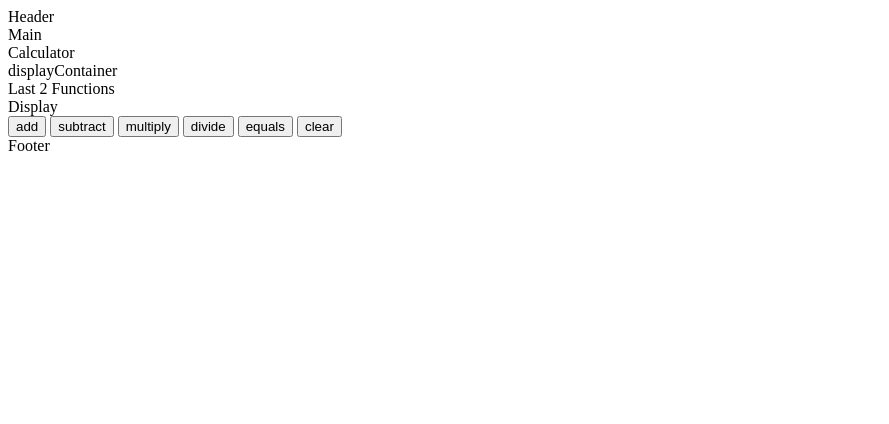
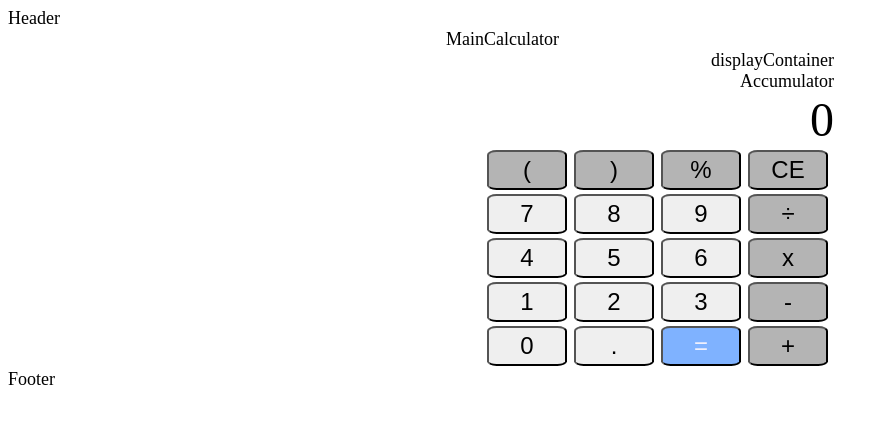
Before and after one commit to glennderry530/Calculator, a plain HTML site: page index.html in a window 1280 px wide. Shown: the whole page, without its empty margins (0-889 px from the left). Drawn offline with Linux system fonts and the light colour scheme.

Commit message:
Tables for buttons and js displayValue for  input

```diff
--- a/index.html
+++ b/index.html
@@ -13,18 +13,41 @@
     <div id="main">Main
         <div id="calculator">Calculator
             <div id="displayContainer" class="LCD">displayContainer
-                <div id="l2f">Last 2 Functions</div>
-                <div id="display">Display</div>
+                <div id="accum">Accumulator</div>
+                <div id="display"></div>
             </div>
-            <button id="add" class="operator">add</button>
-            <button id="subtract" class="operator">subtract</button>
-            <button id="multiply" class="operator">multiply</button>
-            <button id="divide" class="operator">divide</button>
-            <button id="equals" class="operator">equals</button>
-            <button id="clear" class="operator">clear</button>
-
-
-
+            <table class ="interface">
+                <tr>
+                    <td><button id="leftParenthesis" class="operator">(</button></td>
+                    <td><button id="rightParenthesis" class="operator">)</button></td>
+                    <td><button id="percentSign" class="operator">%</button></td>
+                    <td><button id="clearEntry" class="operator">CE</button></td>
+                </tr>
+                <tr>
+                    <td><button id="seven" class="numb">7</button></td>
+                    <td><button id="eight" class="numb">8</button></td>
+                    <td><button id="nine" class="numb">9</button></td>
+                    <td><button id="divideSign" class="operator">÷</button></td>
+                </tr>
+                <tr>
+                    <td><button id="four" class="numb">4</button></td>
+                    <td><button id="five" class="numb">5</button></td>
+                    <td><button id="six" class="numb">6</button></td>
+                    <td><button id="multiplySign" class="operator">x</button></td>
+                </tr>
+                <tr>
+                    <td><button id="one" class="numb">1</button></td>
+                    <td><button id="two" class="numb">2</button></td>
+                    <td><button id="three" class="numb">3</button></td>
+                    <td><button id="minusSign" class="operator">-</button></td>
+                </tr>
+                <tr>
+                    <td><button id="zero" class="numb">0</button></td>
+                    <td><button id="decimalPoint" class="numb">.</button></td>
+                    <td><button id="equals" class="equals">=</button></td>
+                    <td><button id="plusSign" class="operator">+</button></td>
+                </tr>
+            </table>
         </div>
     </div>
     <div id="footer">Footer</div>
--- a/javascript.js
+++ b/javascript.js
@@ -0,0 +1,86 @@
+const DEFAULT_DISPLAYVALUE = "0";
+const DEFAULT_ACCUMVALUE = 0;
+
+let displayValue = DEFAULT_DISPLAYVALUE;
+let accum = DEFAULT_ACCUMVALUE
+
+const display = document.getElementById("display");
+const plusSign = document.querySelector("#plusSign");
+const minusSign = document.querySelector("#minusSign");
+const multiplySign = document.querySelector("#multiplySign");
+const divideSign = document.querySelector("#divideSign");
+const clearEntry = document.querySelector("#clearEntry");
+const one = document.querySelector("#one");
+
+
+function add (n1, n2){
+    return n1 + n2
+}
+
+function subtract (n1, n2) {
+    return n1 - n2
+}
+
+function multiply (n1, n2) {
+    return n1 * n2
+}
+
+function divide (n1, n2) {
+    return n1 / n2
+}
+
+function operate (operator, n1, n2) {
+    console.log(operator + ":" + n1 + ":" + n2)
+    if (operator == "plusSign"){return add(n1, n2)};
+    if (operator == "minusSign"){return subtract(n1, n2)};
+    if (operator == "multiplySign"){return multiply(n1, n2)};
+    if (operator == "divideSign"){return divide(n1, n2)};
+}
+
+console.log(operate("plusSign", 2, 2));
+console.log(operate("minusSign", 2, 2));
+console.log(operate("multiplySign", 2, 2));
+console.log(operate("divideSign", 2, 2));
+
+
+function toDisplay (input) {
+    if (displayValue.includes('.') & input =="."){
+        return;
+    };
+    if  (displayValue === "0" & input == "") {
+        displayValue === "0";
+    } else if (displayValue === "0" & input == "."){
+        displayValue === "";
+    } else if (displayValue === "0" & input != "."){
+        displayValue = "";
+    } else if (displayValue != 0) {
+        displayValue == displayValue.toString("");
+    };
+
+    displayValue = displayValue.toString() + input.toString();
+    display.innerText = (displayValue);
+}
+
+function clearDisplay(){
+    displayValue = DEFAULT_DISPLAYVALUE;
+    toDisplay("");
+}
+
+
+clearEntry.onclick = () => {clearDisplay()};
+
+one.onclick = () => {toDisplay (1)};
+two.onclick = () => {toDisplay (2)};
+three.onclick = () => {toDisplay (3)};
+four.onclick = () => {toDisplay (4)};
+five.onclick = () => {toDisplay (5)};
+six.onclick = () => {toDisplay (6)};
+seven.onclick = () => {toDisplay (7)};
+eight.onclick = () => {toDisplay (8)};
+nine.onclick = () => {toDisplay (9)};
+zero.onclick = () => {toDisplay (0)};
+decimalPoint.onclick = () => {toDisplay ('.')};
+
+window.onload = () =>{
+    clearDisplay();
+};
--- a/styles.css
+++ b/styles.css
@@ -1,5 +1,10 @@
+/* *{border: 1px solid #000000;} /*for troubleshooting*/
+
 body {
-
+ font-size: large;
+ display: flex;
+ flex-direction: column;
+ height: 100vh;
 }
 
 #header {
@@ -7,14 +12,62 @@ body {
 }
 
 #main {
+    display: flex;
+    align-content: center;
+    justify-content: center;
+}
 
+#calculator {
+    display: flex;
+    width: 350px;
+    flex-direction: column;
 }
 
 
-#calculator {
-
+button {
+    font-size: x-large;
 }
 
+.LCD {
+    display: flex;
+    flex-direction: column;
+    align-items: flex-end;
+    justify-items: flex-end;
+}
+
+#display {
+    display: flex;
+
+    font-size: 48px;
+}
+
+.interface {
+    gap: 10px;
+}
+
+.numb {
+    height: 40px;
+    width: 80px;
+    border-radius: 12%;
+}
+
+.operator {
+    height: 40px;
+    width: 80px;
+    border-radius: 12%;
+    background-color: rgb(180, 180, 180);
+}
+
+.equals {
+    height: 40px;
+    width: 80px;
+    color: rgb(240, 240, 253);
+    background-color: rgba(0, 102, 255, 0.5);
+    border-radius: 12%;
+}
+
+
+
 #footer {
-
+    justify-self: flex-end;
 }
```
